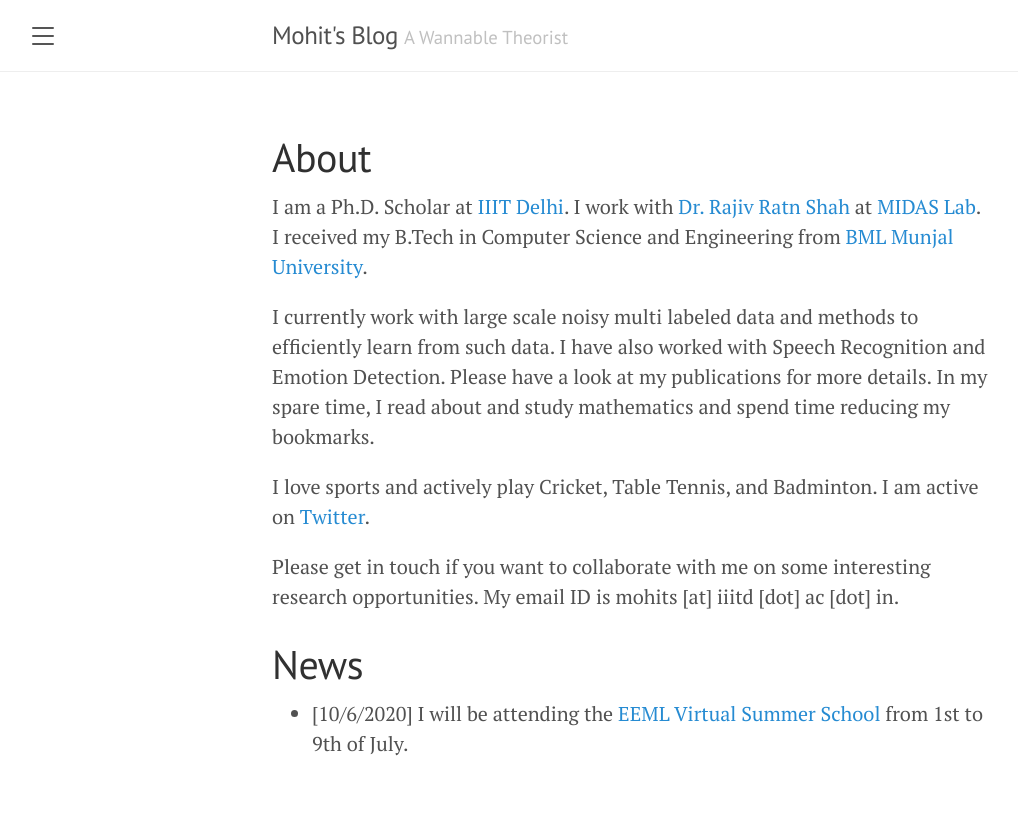
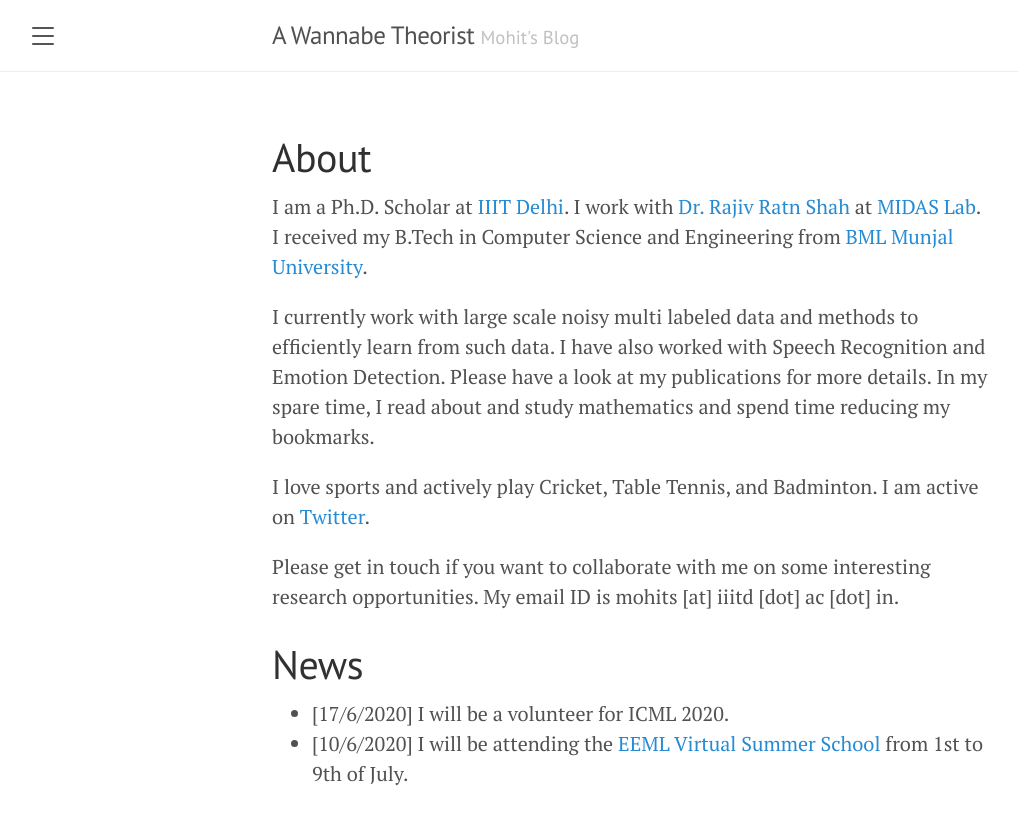
Before and after one commit to mohitsharma29/mohitsharma29.github.io.old, a Jekyll site: the page built from about.md, in a window 1280 px wide. Shown: the top 825 px of the page, without its empty margins (8-1026 px from the left). Built offline with Jekyll 4.4.1, drawn with Linux system fonts in a browser that asks for light colours.

```diff
--- a/_config.yml
+++ b/_config.yml
@@ -1,6 +1,6 @@
 # Setup
-title:               Mohit's Blog
-tagline:             'A Wannable Theorist'
+title:               A Wannabe Theorist
+tagline:             Mohit's Blog
 #description:         'A reserved <a href="https://jekyllrb.com" target="_blank">Jekyll</a> theme that places the utmost gravity on content with a hidden drawer. Made by <a href="https://twitter.com/mdo" target="_blank">@mdo</a>.'
 description:         'Musings about things which I find exciting and some personal experiences.'
 url:                 https://mohitsharma29.github.io
--- a/about.md
+++ b/about.md
@@ -13,4 +13,5 @@ Please get in touch if you want to collaborate with me on some interesting resea
 
 # News
 
+- [17/6/2020] I will be a volunteer for ICML 2020.
 - [10/6/2020] I will be attending the [EEML Virtual Summer School](https://www.eeml.eu/home) from 1st to 9th of July.
```
Also changed, not shown: coursework.md (+1 -0 lines), interesting-links.md (added, +10 -0 lines).
